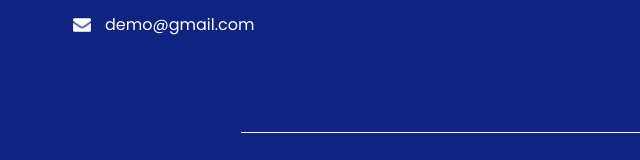
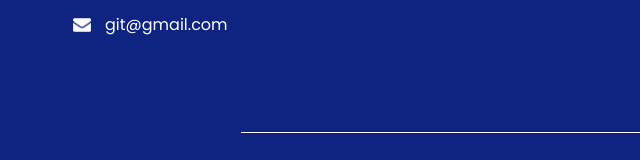
Before and after one commit to louann123/web-consulting, a plain HTML site: page contact.html in a window 1280 px wide. Shown: the part 1012-1172 px from the top of the page, 0-640 px from the left. Drawn offline with Linux system fonts and the light colour scheme.

Commit message:
modified contact

```diff
--- a/contact.html
+++ b/contact.html
@@ -160,7 +160,7 @@
                 <img src="images/mail.png" width="18px" alt="">
               </div>
               <p>
-                demo@gmail.com
+                git@gmail.com
               </p>
             </div>
           </div>
```
